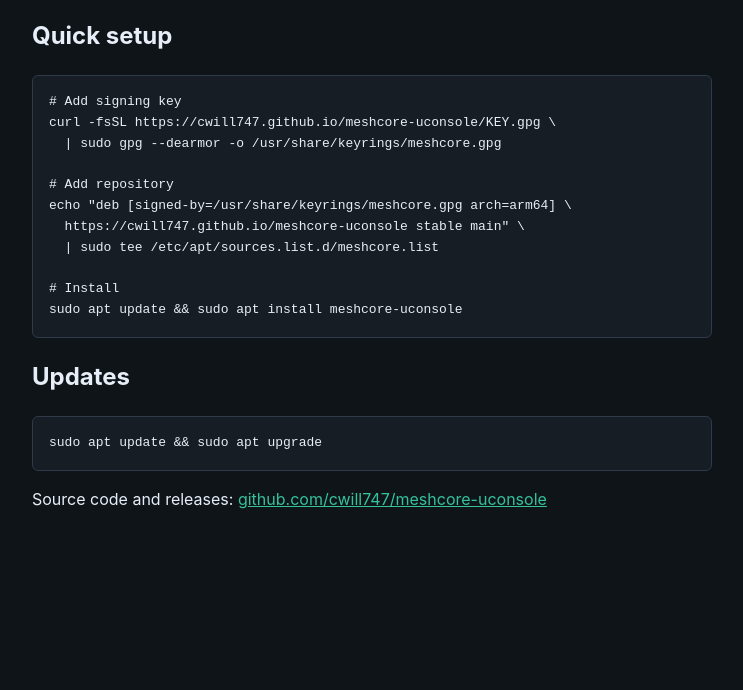
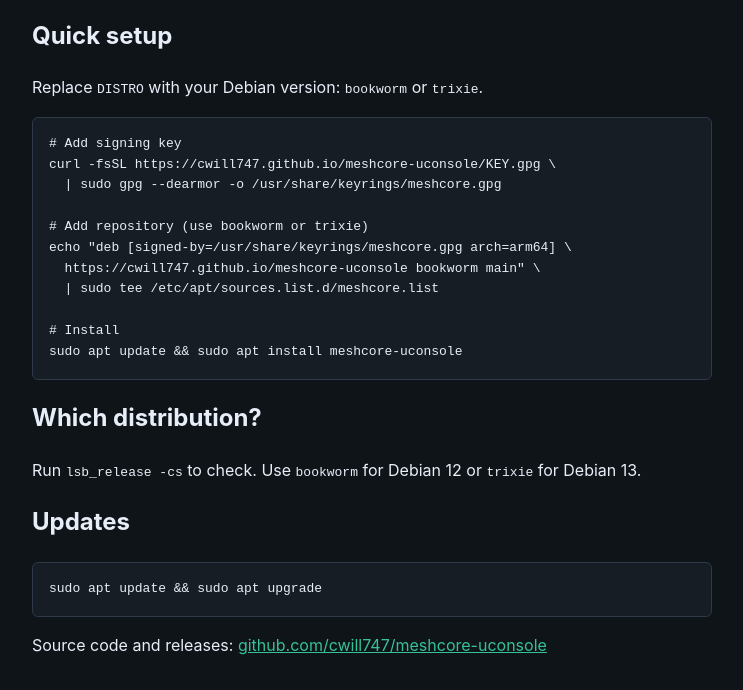
Before and after one commit to cwill747/meshcore-uconsole, a plain HTML site: page packaging/apt/index.html in a window 1280 px wide. Shown: the part 116-806 px from the top of the page, without its empty margins (268-1011 px from the left). Drawn offline with Linux system fonts and the light colour scheme.

Commit message:
fix: Build .deb packages for both Bookworm and Trixie
The .deb was built on debian:trixie, pulling in libc6 >= 2.38 and
libgpiod3 — neither available on Bookworm. Add a CI matrix build
producing separate distro-suffixed packages (~bookworm, ~trixie),
split the APT repo into per-distro distributions, and keep "stable"
as a backward-compatible alias for trixie.

Closes #49

Co-Authored-By: Claude Opus 4.6 <noreply@anthropic.com>

```diff
--- a/packaging/apt/index.html
+++ b/packaging/apt/index.html
@@ -32,17 +32,21 @@
 <p class="subtitle">APT repository for Raspberry Pi (arm64)</p>
 
 <h2>Quick setup</h2>
+<p>Replace <code>DISTRO</code> with your Debian version: <code>bookworm</code> or <code>trixie</code>.</p>
 <pre><code># Add signing key
 curl -fsSL https://cwill747.github.io/meshcore-uconsole/KEY.gpg \
   | sudo gpg --dearmor -o /usr/share/keyrings/meshcore.gpg
 
-# Add repository
+# Add repository (use bookworm or trixie)
 echo "deb [signed-by=/usr/share/keyrings/meshcore.gpg arch=arm64] \
-  https://cwill747.github.io/meshcore-uconsole stable main" \
+  https://cwill747.github.io/meshcore-uconsole bookworm main" \
   | sudo tee /etc/apt/sources.list.d/meshcore.list
 
 # Install
 sudo apt update && sudo apt install meshcore-uconsole</code></pre>
+
+<h2>Which distribution?</h2>
+<p>Run <code>lsb_release -cs</code> to check. Use <code>bookworm</code> for Debian 12 or <code>trixie</code> for Debian 13.</p>
 
 <h2>Updates</h2>
 <pre><code>sudo apt update && sudo apt upgrade</code></pre>
```
Also changed, not shown: 2 other files.
